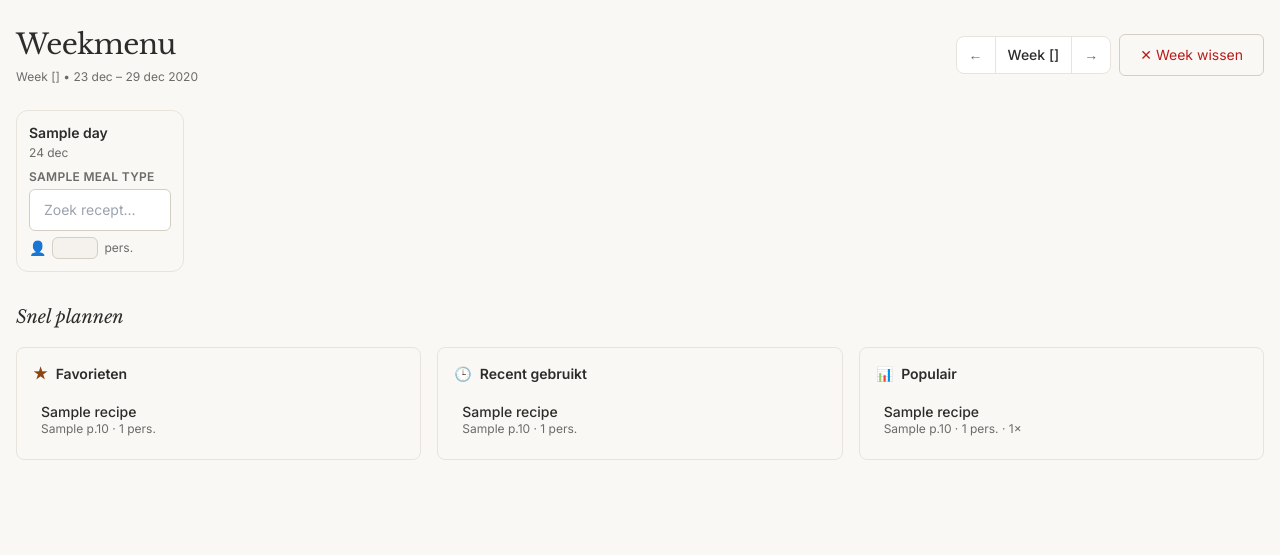
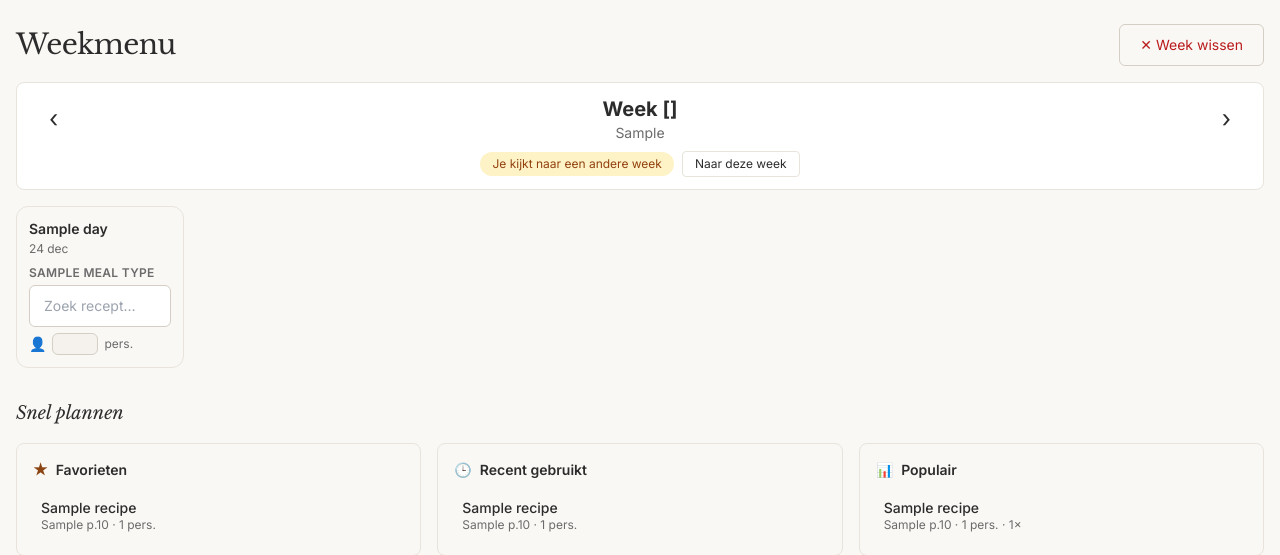
Before and after one commit to beninhos/weekmenu-docker, a Flask app: template templates/week_menu.html in a window 1280 px wide. Shown: the part 63-618 px from the top of the page. Run offline with Flask 3, Linux system fonts and the light colour scheme; tables that the repository leaves empty hold one stand-in row (values such as "Sample post"); the template is opened without the code that fills it: values that come from a table or form of the project are taken from there, most other values are stand-ins (such as "Sample title", 1, 10 or a date in 2020); some libraries are stand-ins or nearby versions.

Commit message:
Weekmenu: prominente weekbalk en laatst-bekeken-week-cookie

```diff
--- a/templates/week_menu.html
+++ b/templates/week_menu.html
@@ -8,25 +8,12 @@
 </style>
 
 <!-- Page header -->
-<div class="mb-6">
+<div class="mb-4">
     <div class="flex flex-col md:flex-row justify-between items-start md:items-center gap-4">
         <div>
             <h1 class="page-title">Weekmenu</h1>
-            <p class="meta mt-0.5">
-                Week {{ week }} &bull; <span id="week-date-range"></span>
-            </p>
         </div>
         <div class="flex items-center gap-2 flex-wrap">
-            <!-- Week navigatie -->
-            <div class="flex items-center rounded-lg overflow-hidden" style="border: 1px solid var(--color-border); background: white;">
-                <a href="{{ url_for('menu.week_menu', year=year, week=week-1) }}"
-                   style="color: var(--color-pencil); text-decoration:none;"
-                   class="px-3 py-2 text-sm transition-colors hover:bg-[#F5F2ED]">&#8592;</a>
-                <span class="px-3 py-2 text-sm font-medium" style="color: var(--color-ink); border-left: 1px solid var(--color-border); border-right: 1px solid var(--color-border);">Week {{ week }}</span>
-                <a href="{{ url_for('menu.week_menu', year=year, week=week+1) }}"
-                   style="color: var(--color-pencil); text-decoration:none;"
-                   class="px-3 py-2 text-sm transition-colors hover:bg-[#F5F2ED]">&#8594;</a>
-            </div>
             <button onclick="clearWeek()"
                     class="btn-secondary inline-flex items-center gap-1.5 text-sm"
                     style="color: #b91c1c;">
@@ -34,6 +21,29 @@
             </button>
         </div>
     </div>
+</div>
+
+<!-- Weekbalk -->
+<div class="bg-white border border-[#E8E4DC] rounded-lg px-5 py-3 mb-4">
+    <div class="flex items-center justify-between gap-3">
+        <a href="{{ url_for('menu.week_menu', year=prev_year, week=prev_week) }}"
+           class="text-2xl px-3 py-1 rounded hover:bg-[#F5F2ED]" aria-label="Vorige week">‹</a>
+        <div class="text-center">
+            <div class="text-xl font-bold">Week {{ week }}</div>
+            <div class="text-sm text-[#6B6B6B]">{{ week_range }}</div>
+        </div>
+        <a href="{{ url_for('menu.week_menu', year=next_year, week=next_week) }}"
+           class="text-2xl px-3 py-1 rounded hover:bg-[#F5F2ED]" aria-label="Volgende week">›</a>
+    </div>
+    {% if not is_current_week %}
+    <div class="flex items-center justify-center gap-2 mt-2">
+        <span class="text-xs bg-amber-100 text-amber-800 rounded-full px-3 py-1">
+            Je kijkt naar een andere week</span>
+        <a href="{{ url_for('menu.week_menu', year=current_year, week=current_week) }}"
+           class="text-xs border border-[#E8E4DC] rounded px-3 py-1 hover:bg-[#F5F2ED]">
+            Naar deze week</a>
+    </div>
+    {% endif %}
 </div>
 
 <!-- Save-status toast -->
```
Also changed, not shown: tests/test_combined_shopping.py (+23 -0 lines), weekmenu/routes/main.py (+10 -3 lines), weekmenu/routes/menu.py (+24 -4 lines).
